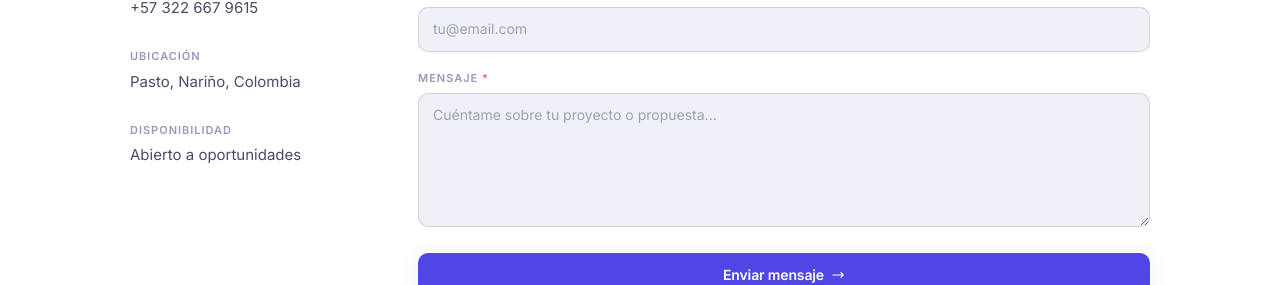
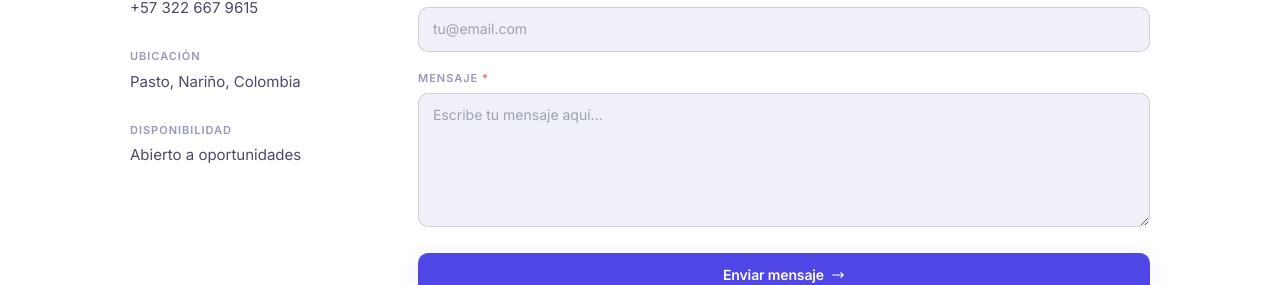
Before and after one commit to HectorARiascosI/Portafolio, a Next.js app: page / in a window 1280 px wide. Shown: the part 7899-8184 px from the top of the page. Built offline with nearby package versions, Linux system fonts and the light colour scheme.

Commit message:
placeholder del textarea más simple

```diff
--- a/components/sections/Contact.jsx
+++ b/components/sections/Contact.jsx
@@ -102,7 +102,7 @@ export default function Contact({ contact = {}, profile = {} }) {
               Mensaje <span style={{ color: 'var(--red)', opacity: 0.7 }}>*</span>
               </label>
               <textarea id="message" name="message" value={form.message} onChange={onChange}
-                required rows={5} placeholder="Cuéntame sobre tu proyecto o propuesta..."
+                required rows={5} placeholder="Escribe tu mensaje aquí..."
                 style={{ ...inputBase, border: `1px solid ${errors.message ? 'rgba(239,68,68,0.4)' : 'var(--border-2)'}`, resize: 'vertical', minHeight: '120px' }} />
               {errors.message && <p style={{ marginTop: '4px', fontSize: '0.75rem', color: 'var(--red)' }}>{errors.message}</p>}
             </div>
```
